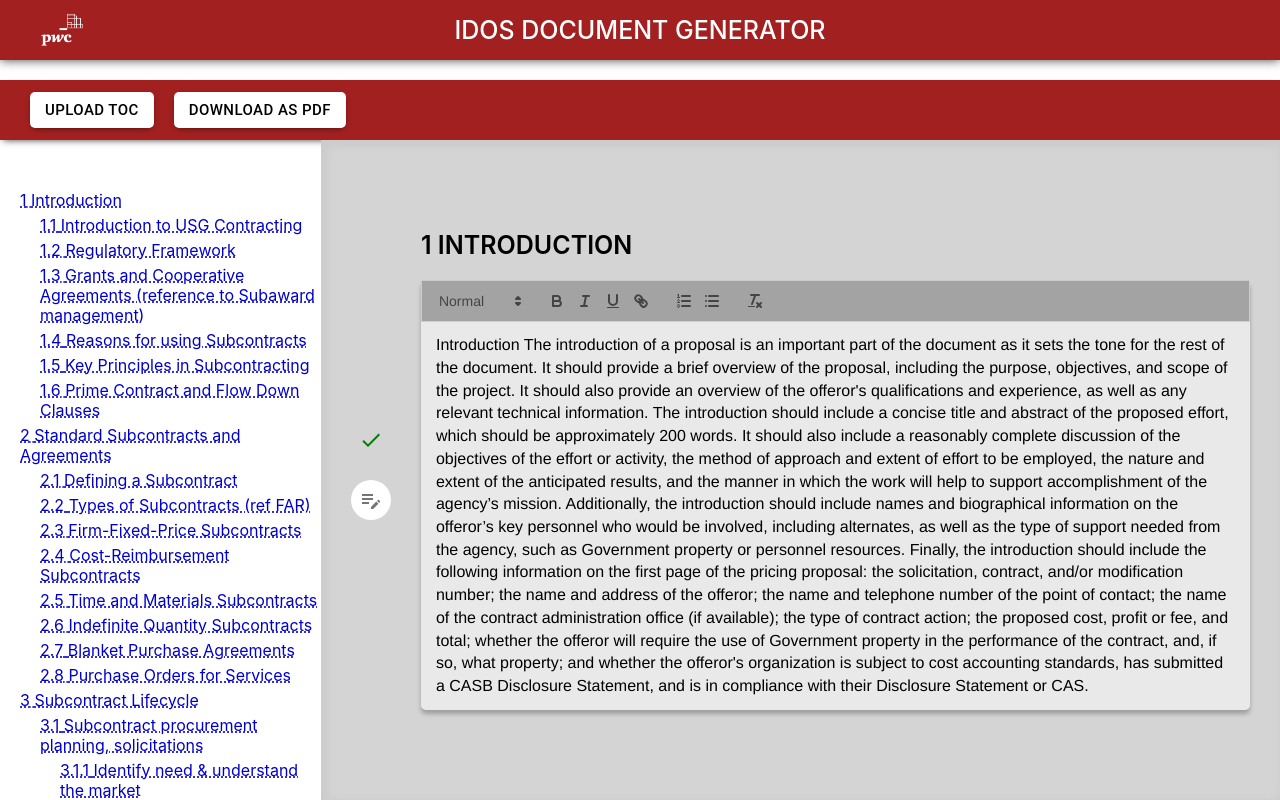
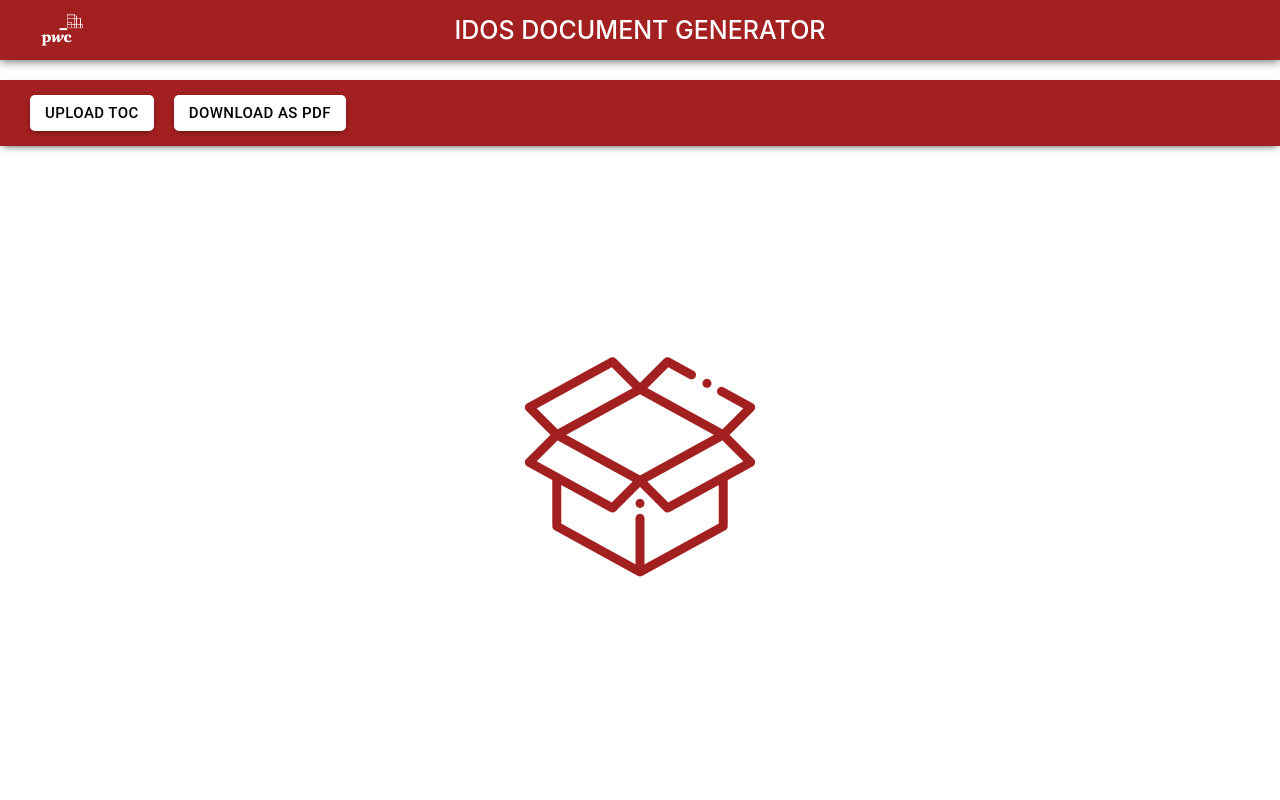
Before and after one commit to aaradhyas210/IDOSFrontend, a React (Create React App) app: page / in a window 1280 px wide. Built offline with nearby package versions, Linux system fonts and the light colour scheme.

Commit message:
TOC from Excel added

```diff
--- a/package.json
+++ b/package.json
@@ -14,7 +14,8 @@
     "react-dom": "^18.2.0",
     "react-quill": "^2.0.0",
     "react-scripts": "5.0.1",
-    "web-vitals": "^2.1.4"
+    "web-vitals": "^2.1.4",
+    "xlsx": "^0.18.5"
   },
   "scripts": {
     "start": "react-scripts start",
--- a/src/components/PdfGenerationPage/PdfGeneration.js
+++ b/src/components/PdfGenerationPage/PdfGeneration.js
@@ -1,14 +1,14 @@
 import React, { useEffect, useState } from "react";
 import { Button, styled } from "@mui/material";
 import { COLORS, FONT } from "../../style/Style";
+import * as xlsx from "xlsx";
 import Header from "../Header/Header";
+import EmptyIcon from "../../assets/box.png";
+import DialogPopup from "./components/DialogPopup";
 import EditablePdfElement from "./components/EditablePdfElement";
-import data from "../../data.json";
-import DialogPopup from "./components/DialogPopup";
 
 const PdfGeneration = () => {
 	const [pdfData, setPdfData] = useState(null);
-	const [approvedPdfData, setApprovedPdfData] = useState(null);
 	const [selectedSection, setSelectedSection] = useState(null);
 	const [selectedSectionKey, setSelectedSectionKey] = useState(0);
 	const [loadingPdfData, setLoadingPdfData] = useState(false);
@@ -28,40 +28,35 @@ const PdfGeneration = () => {
 		setSelectedSectionKey(key);
 	};
 
-	useEffect(() => {
-		//remove when we get data
-		setPdfData(data.pdfData);
-		setSelectedSection(data?.pdfData?.[0]);
-		MakeDeepCopyApprovedPdfData(data);
-	}, []);
-
 	const GetPdfData = async (tocFile) => {
 		setLoadingPdfData(true);
-		let formData = new FormData();
-		formData.append("file", tocFile);
-		fetch("https://idos-backend.azurewebsites.net/upload", {
-			method: "POST",
-			body: formData,
-		})
-			.then((res) => res.json())
-			.then((resData) => {
-				console.log(resData);
+		const reader = new FileReader();
+		reader.onload = (e) => {
+			const data = e.target.result;
+			const workbook = xlsx.read(data, { type: "array" });
+			const sheetName = workbook.SheetNames[0];
+			const worksheet = workbook.Sheets[sheetName];
+			const json = xlsx.utils.sheet_to_json(worksheet);
+			let toc_Creation = [];
+			json.forEach((element) => {
+				if (Object.keys(element).includes("__EMPTY"))
+					if (Object.values(element).length === 2) {
+						let toc_element = {
+							sectionId: String(Object.values(element)[0]),
+							sectionHeading: Object.values(element)[1],
+							sectionDescription: [],
+							finalSectionDescription: "",
+						};
+						toc_Creation.push(toc_element);
+					}
+			});
+			setTimeout(() => {
+				setPdfData(toc_Creation);
 				setLoadingPdfData(false);
 				HandleCloseUploadPopup();
-				// setPdfData(data);
-				// setSelectedSection(data?.pdfData?.[0])
-				// MakeDeepCopyApprovedPdfData(data);
-			})
-			.catch((err) => {
-				console.log(err);
-				setLoadingPdfData(false);
-			});
-	};
-
-	const MakeDeepCopyApprovedPdfData = (pdfData_tobecopied) => {
-		let deep_copy = JSON.parse(JSON.stringify(pdfData_tobecopied));
-		deep_copy?.pdfData?.forEach((element) => (element.approved = false));
-		setApprovedPdfData({ ...deep_copy });
+			}, 3000);
+		};
+		reader.readAsArrayBuffer(tocFile);
 	};
 
 	return (
@@ -89,11 +84,23 @@ const PdfGeneration = () => {
 							</TableOfContent>
 						</TableOfContentSection>
 						<PdfElementSection>
-							<EditablePdfElement sectionData={selectedSection} />
+							{selectedSection && (
+								<EditablePdfElement
+									sectionData={selectedSection}
+									selectedSectionKey={selectedSectionKey}
+								/>
+							)}
 						</PdfElementSection>
 					</>
 				) : (
-					<NoPdf></NoPdf>
+					<NoPdf>
+						<NoPdfImage
+							src={EmptyIcon}
+							alt="Empty Icon"
+							about="No File has been uploaded"
+							title="No File has been uploaded"
+						/>
+					</NoPdf>
 				)}
 			</DisplaySection>
 			<DialogPopup
--- a/src/components/PdfGenerationPage/components/EditablePdfElement.js
+++ b/src/components/PdfGenerationPage/components/EditablePdfElement.js
@@ -41,9 +41,9 @@ const EditablePdfElement = ({ sectionData, pdfData }) => {
 						backgroundColor: editable ? COLORS.white : "rgba(255,255,255,0.5)",
 					}}
 				/>
-				{editable && (
+				{!editable && (
 					<PromptField
-						placeholder="Add prompt to edit this field..."
+						placeholder="Add prompt to change the contents of this field..."
 						endAdornment={
 							<IconButton>
 								<SendIcon />
@@ -118,6 +118,12 @@ const PromptField = styled(OutlinedInput)({
 	borderRadius: "5px",
 	border: "1px solid #D4D4D4",
 	backgroundColor: COLORS.white,
+	"& input::placeholder": {
+		fontStyle: "italic",
+	},
+	"& .MuiOutlinedInput-notchedOutline": {
+		// border: "none",
+	},
 });
 
 export default EditablePdfElement;
```
Also changed, not shown: 1 other file (tests, documents, lock files or other folders).
